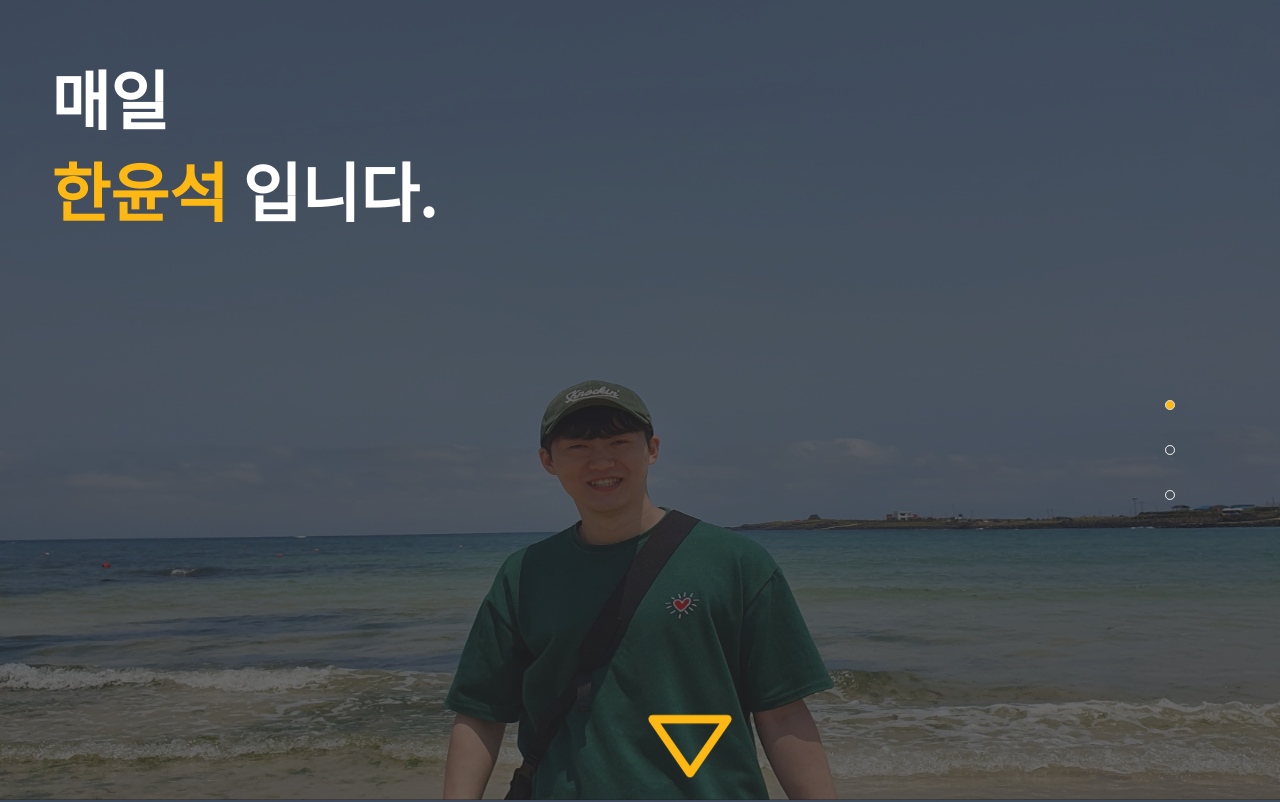
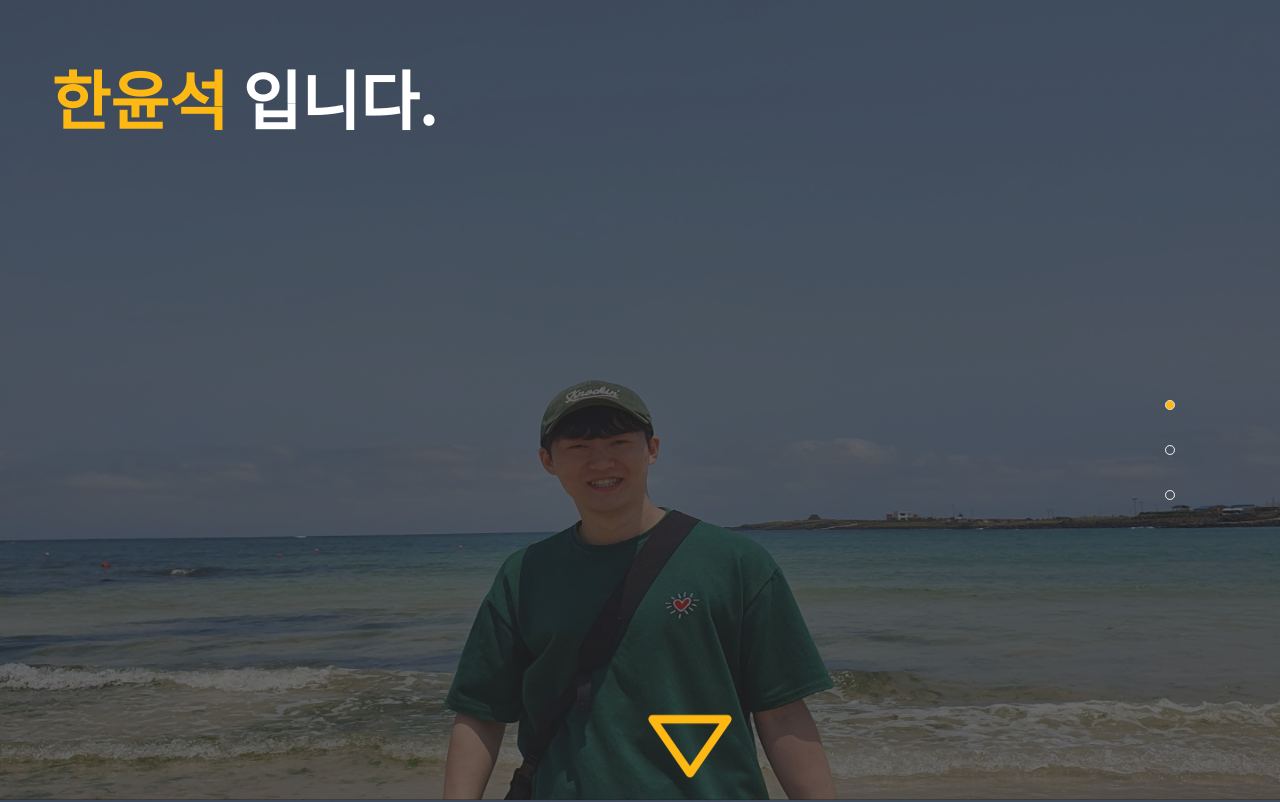
Before and after one commit to hanyoonseok/MYPORTFOLIO, a React (Create React App) app: page / in a window 1280 px wide. Shown: the top 802 px of the page. Built offline with nearby package versions, Linux system fonts and the light colour scheme.

Commit message:
new build

```diff
--- a/src/pages/MainPage/index.jsx
+++ b/src/pages/MainPage/index.jsx
@@ -3,7 +3,7 @@
 
 import { Dots } from "../../components";
 import BackgroundImg from "../../assets/background.jpg";
-import {BiDownArrow} from "react-icons/bi"
+import { BiDownArrow } from "react-icons/bi";
 
 const MainPage = () => {
   const [scrollIdx, setScrollIdx] = useState(1);
@@ -86,15 +86,15 @@
     <div className="main-wrapper" ref={mainWrapperRef}>
       <Dots scrollIdx={scrollIdx} />
       <div className="main-item">
-        <img src={BackgroundImg} alt="" className="backgroundimg"/>
+        <img src={BackgroundImg} alt="" className="backgroundimg" />
         <div className="black-effect"></div>
         <div className="title-wrapper">
-          <h1 className="main-title">매일</h1>
+          <h1 className="main-title"></h1>
           <h1 className="main-title">
             <b>한윤석</b> 입니다.
           </h1>
         </div>
-        <BiDownArrow className="arrow"/>
+        <BiDownArrow className="arrow" />
       </div>
 
       <div className="main-item">hi2</div>
```
